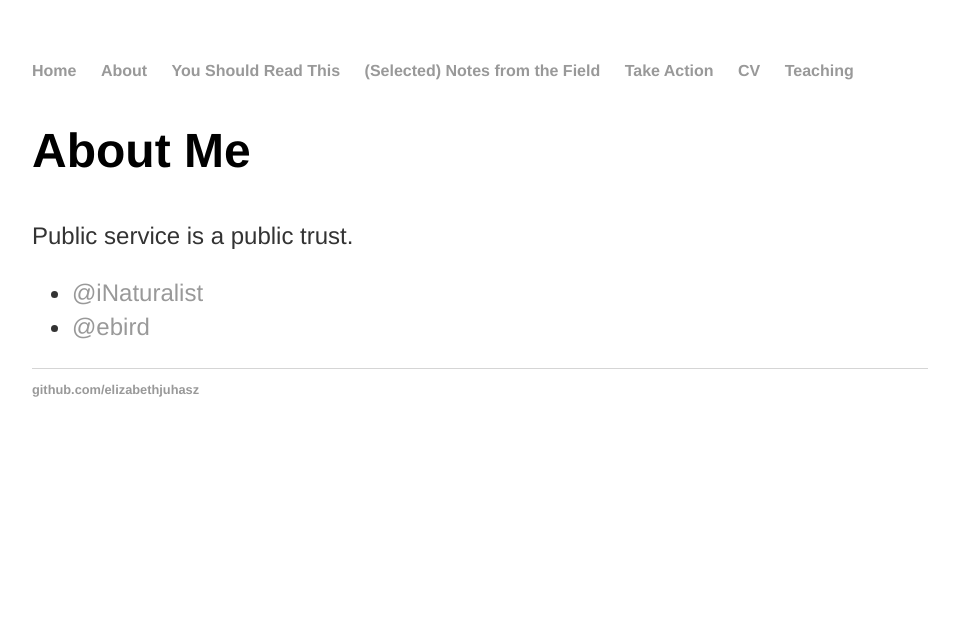
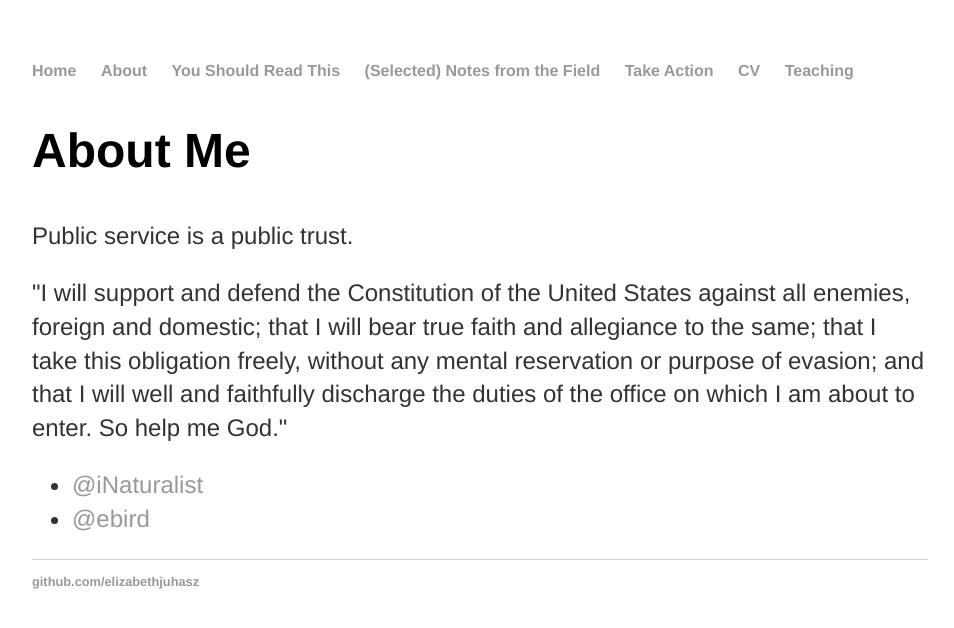
Before and after one commit to elizabethjuhasz/elizabethjuhasz.github.io, a Jekyll site: the page built from about/index.html, in a window 1280 px wide. Shown: the top 628 px of the page, without its empty margins (160-1114 px from the left). Built offline with Jekyll 4.4.1, drawn with Linux system fonts in a browser that asks for light colours; Markdown is read by kramdown in place of the engine named in the settings.

Commit message:
index.html

```diff
--- a/about/index.html
+++ b/about/index.html
@@ -5,7 +5,11 @@ title: About Elizabeth Juhasz
 
 		<div class="about">
 			<h1>About Me</h1>
-				<p>Public service is a public trust.</p>
+			<p>Public service is a public trust.</p>
+			<p>"I will support and defend the Constitution of the United States against all enemies, foreign and domestic;
+			that I will bear true faith and allegiance to the same; that I take this obligation freely, without any mental
+			reservation or purpose of evasion; and that I will well and faithfully discharge the duties of the office on which
+			I am about to enter. So help me God."</p>
 				<ul class="contacts">
 				<li><a href="https://www.inaturalist.org/people/emjuhasz">@iNaturalist</a></li>
 				<li><a href="https://ebird.org/profile/NTcwOTQ4Ng/world">@ebird</a></li>
```
